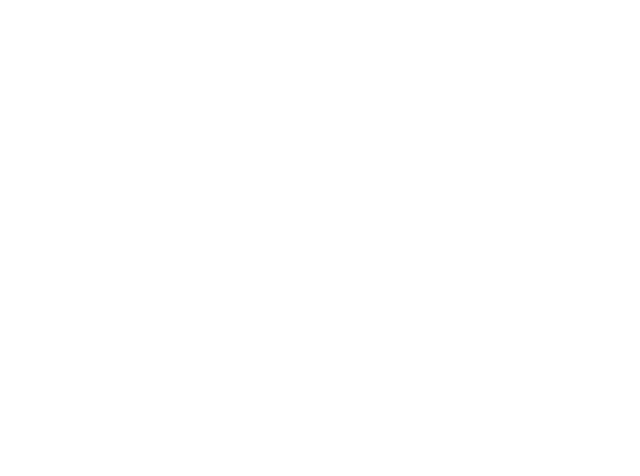
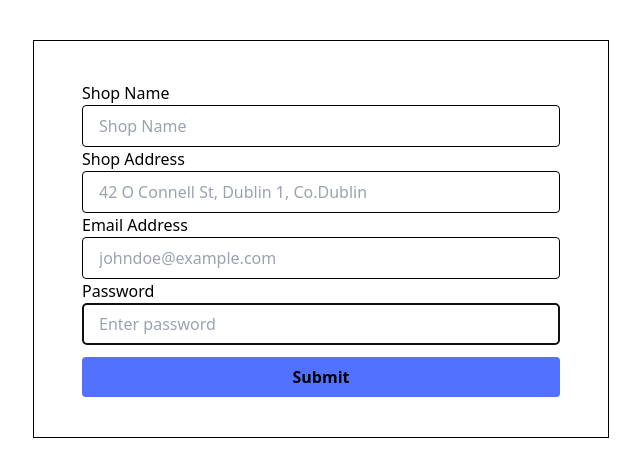
Before and after one commit to jchukwuezi/finsho-client-web, a React (Create React App) app: page / in a window 1280 px wide. Shown: the top 476 px of the page, without its empty margins (319-959 px from the left). Built offline with nearby package versions, Linux system fonts and the light colour scheme; the HTML template or start-up script is replaced by a standard one.

Commit message:
form styles work, need to put logic

```diff
--- a/src/App.js
+++ b/src/App.js
@@ -1,10 +1,14 @@
 import './App.css';
-import {Route, Router} from 'react-router-dom'
+import {Routes, Route} from 'react-router-dom'
+import Registration from './components/pages/Registration';
+
 
 function App() {
   return (
-    <div className="flex justify-center items-center bg-finsho-purple">
-
+    <div>
+      <Routes>
+        <Route exact path='/' element = {<Registration />}/>
+      </Routes>
     </div>
   );
 }
--- /dev/null
+++ b/src/components/Forms/RegistrationForm.jsx
@@ -0,0 +1,72 @@
+import React from 'react'
+import { useForm } from 'react-hook-form'
+
+const RegistrationForm = () => {
+  const {register, formState: {errors}, handleSubmit} = useForm();
+  const onSubmit = () => {
+
+  }
+
+  return (
+      <form className='max-w-xl m-auto py-10 mt-10 px-12 border'
+        onSubmit={handleSubmit(onSubmit)}
+      >
+        <label className="text-gray-600 font-medium">Shop Name</label>
+        <input
+          className="border-solid border-gray-300 border py-2 px-4 w-full rounded text-gray-700"
+          id="shopName"
+          placeholder='Shop Name'
+          autoFocus
+          /*
+          {...register('',{
+
+          })}
+          */
+        />
+
+        <label className="text-gray-600 font-medium">Shop Address</label>
+        <input
+          className="border-solid border-gray-300 border py-2 px-4 w-full rounded text-gray-700"
+          id="shopLocation"
+          placeholder='42 O Connell St, Dublin 1, Co.Dublin'
+          autoFocus
+          /*
+          {...register('', {
+
+          })}
+          */
+        />
+
+        <label className="text-gray-600 font-medium">Email Address</label>
+        <input
+          className="border-solid border-gray-300 border py-2 px-4 w-full rounded text-gray-700"
+          id="emailAddress"
+          placeholder='johndoe@example.com'
+          autoFocus
+          /*
+          {...register('', {
+
+          })}
+          */
+        />
+
+        <label className="text-gray-600 font-medium">Password</label>
+        <input
+          className="border-solid border-gray-300 border py-2 px-4 w-full rounded text-gray-700"
+          id="password"
+          type="password"
+          placeholder='Enter password'
+          autoFocus
+          /*
+          {...register('', {
+
+          })}
+          */
+        />
+
+        <button type='submit' className='w-full bg-finsho-purple hover:bg-finsho-purple-dark text-white font-bold py-2 px-4 rounded focus:outline-none focus:shadow-outline mt-3'>Submit</button>
+      </form>
+  )
+}
+
+export default RegistrationForm
--- a/src/components/pages/Registration.jsx
+++ b/src/components/pages/Registration.jsx
@@ -1,9 +1,11 @@
 import React from 'react'
-import { useForm } from 'react-hook-form'
+import RegistrationForm from '../Forms/RegistrationForm'
 
 const Registration = () => {
   return (
-    <div>Registration</div>
+    <div>
+        <RegistrationForm />
+    </div>
   )
 }
 
--- a/tailwind.config.js
+++ b/tailwind.config.js
@@ -5,7 +5,8 @@
   ],
   theme: {
     colors:{
-      "finsho-purple": '#5271ff'
+      "finsho-purple": '#5271ff',
+      "finsho-purple-dark": '#435dd1'
     },
     extend: {},
   },
```
